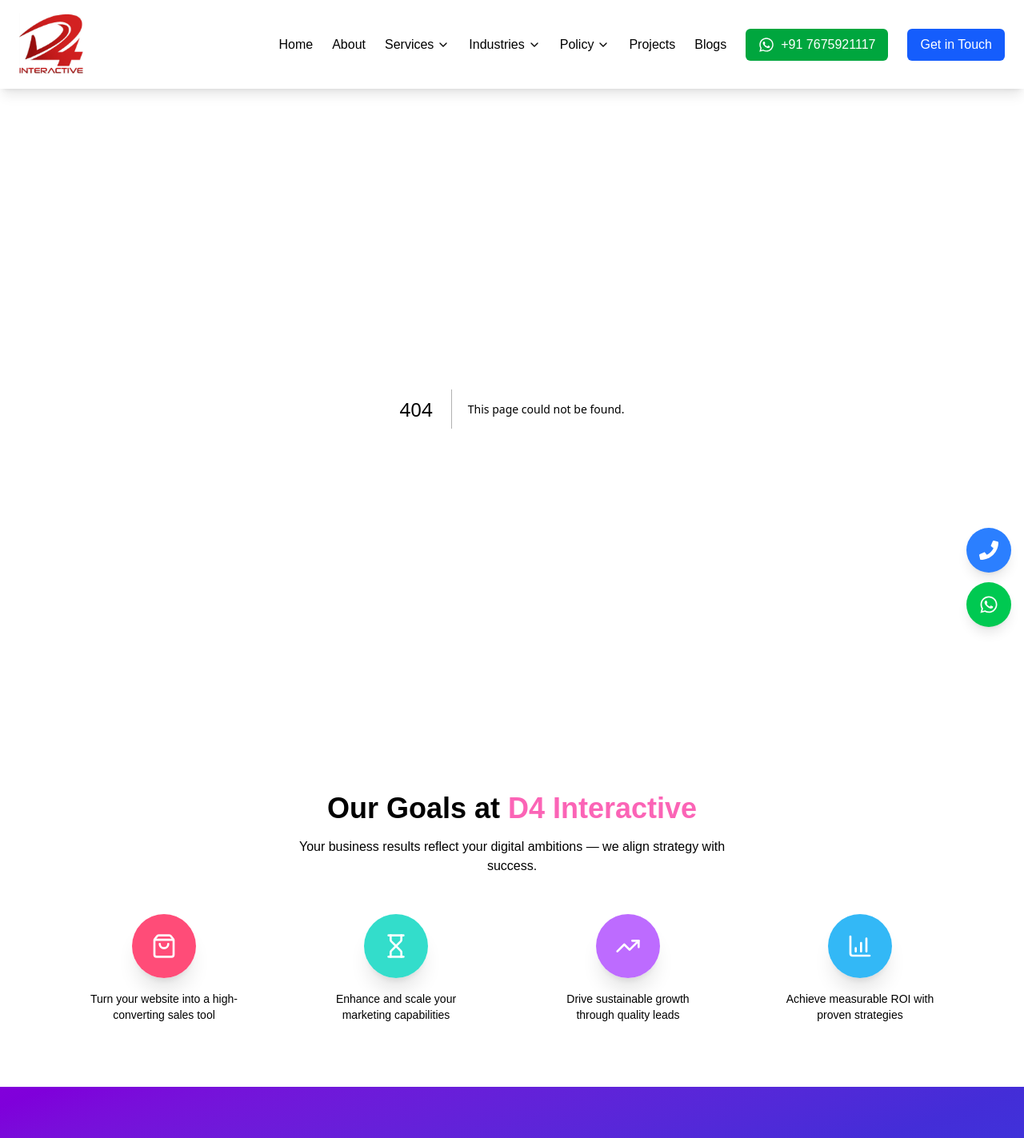
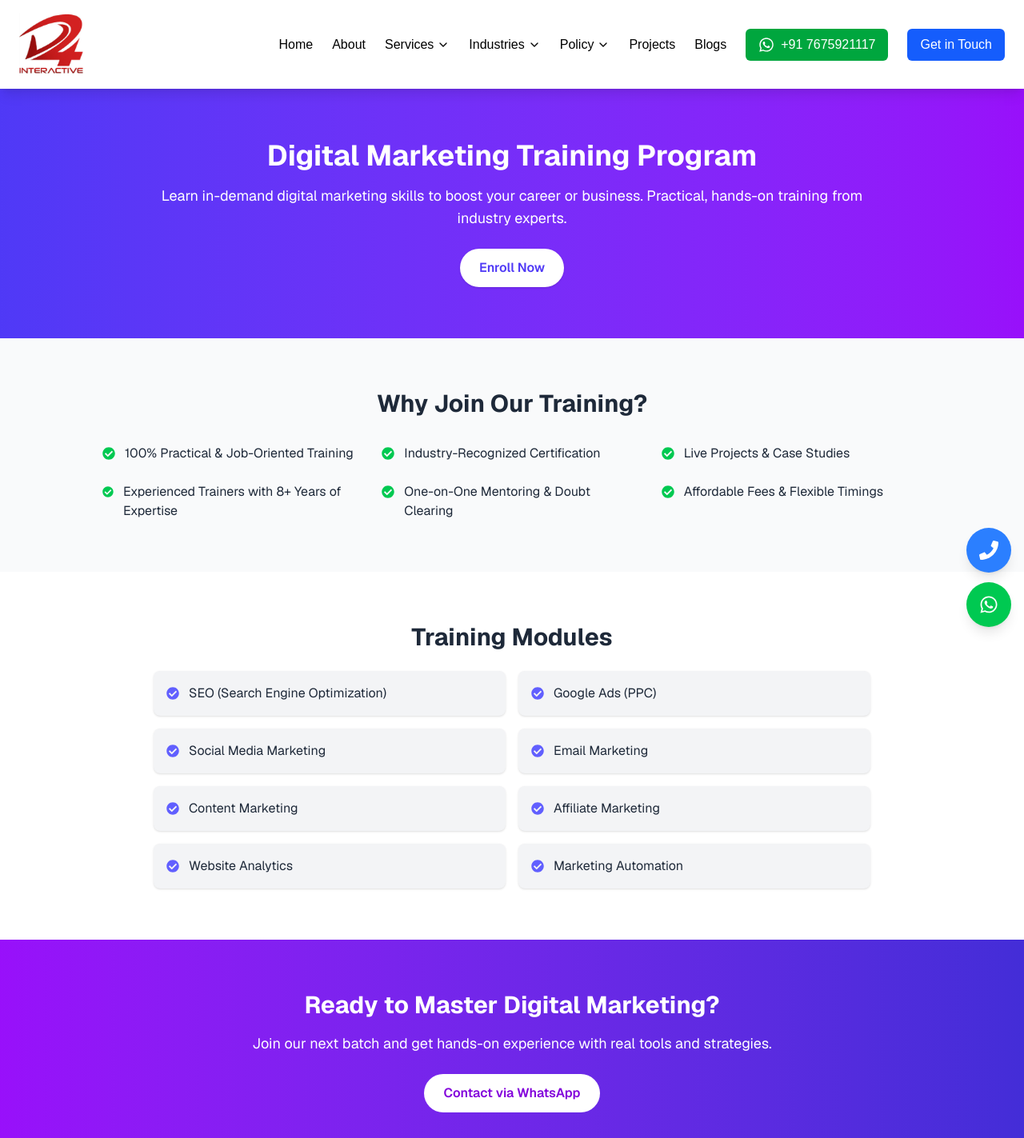
Before and after one commit to saikiranyalavarthi/D4-interactive, a Next.js app: page /services/Digital in a window 1280 px wide. Before the commit this address had no page. Shown: the top 1423 px of the page at 80% size. Built offline with nearby package versions, Linux system fonts and the light colour scheme.

Commit message:
hero section icons add and popup box added

```diff
--- a/src/app/Navbar/Navbar.jsx
+++ b/src/app/Navbar/Navbar.jsx
@@ -17,6 +17,7 @@
   { name: "AI Automachine", href: "/services/Ai" },
   { name: "Web Crawling", href: "/services/web-crawling" },
   { name: "D4 Interactive", href: "/services/D4Interactive" },
+  { name: "Digital Marketing Training", href: "/services/Digital" },
 ];
 
 const industriesLinks = [
--- /dev/null
+++ b/src/app/services/Digital/page.jsx
@@ -0,0 +1,95 @@
+"use client";
+import React from "react";
+import { FaCheckCircle } from "react-icons/fa";
+
+export default function DigitalMarketingTraining() {
+  const modules = [
+    "SEO (Search Engine Optimization)",
+    "Google Ads (PPC)",
+    "Social Media Marketing",
+    "Email Marketing",
+    "Content Marketing",
+    "Affiliate Marketing",
+    "Website Analytics",
+    "Marketing Automation",
+  ];
+
+  return (
+    <main className="bg-white text-gray-800 font-sans">
+      {/* Hero Section */}
+      <section className="bg-gradient-to-r from-indigo-600 to-purple-600 text-white py-16 px-4 text-center">
+        <div className="max-w-4xl mx-auto">
+          <h1 className="text-4xl font-bold mb-4">
+            Digital Marketing Training Program
+          </h1>
+          <p className="text-lg">
+            Learn in-demand digital marketing skills to boost your career or
+            business. Practical, hands-on training from industry experts.
+          </p>
+          <button className="mt-6 px-6 py-3 bg-white text-indigo-600 font-semibold rounded-full shadow hover:bg-gray-100 transition">
+            Enroll Now
+          </button>
+        </div>
+      </section>
+
+      {/* Why Choose Us */}
+      <section className="py-16 px-4 bg-gray-50">
+        <div className="max-w-5xl mx-auto text-center">
+          <h2 className="text-3xl font-bold mb-8">Why Join Our Training?</h2>
+          <div className="grid md:grid-cols-3 gap-6 text-left">
+            {[
+              "100% Practical & Job-Oriented Training",
+              "Industry-Recognized Certification",
+              "Live Projects & Case Studies",
+              "Experienced Trainers with 8+ Years of Expertise",
+              "One-on-One Mentoring & Doubt Clearing",
+              "Affordable Fees & Flexible Timings",
+            ].map((benefit, idx) => (
+              <div key={idx} className="flex items-start gap-3">
+                <FaCheckCircle className="text-green-500 mt-1" />
+                <p>{benefit}</p>
+              </div>
+            ))}
+          </div>
+        </div>
+      </section>
+
+      {/* Modules Section */}
+      <section className="py-16 px-4 bg-white">
+        <div className="max-w-4xl mx-auto text-center">
+          <h2 className="text-3xl font-bold mb-6">Training Modules</h2>
+          <div className="grid md:grid-cols-2 gap-4 text-left">
+            {modules.map((mod, index) => (
+              <div
+                key={index}
+                className="p-4 bg-gray-100 rounded-lg shadow-sm flex items-center gap-3"
+              >
+                <FaCheckCircle className="text-indigo-500" />
+                <span>{mod}</span>
+              </div>
+            ))}
+          </div>
+        </div>
+      </section>
+
+      {/* CTA Section */}
+      <section className="bg-gradient-to-r from-purple-600 to-indigo-700 text-white py-16 px-4 text-center">
+        <div className="max-w-3xl mx-auto">
+          <h2 className="text-3xl font-bold mb-4">
+            Ready to Master Digital Marketing?
+          </h2>
+          <p className="mb-6 text-lg">
+            Join our next batch and get hands-on experience with real tools and
+            strategies.
+          </p>
+          <a
+            href="https://wa.me/917675921117?text=I%20want%20to%20enroll%20in%20the%20Digital%20Marketing%20Training "
+            className="inline-block bg-white text-purple-700 px-6 py-3 rounded-full font-semibold hover:bg-gray-100 transition"
+          >
+            Contact via WhatsApp
+          </a>
+        </div>
+      </section>
+    </main>
+  );
+}
```
